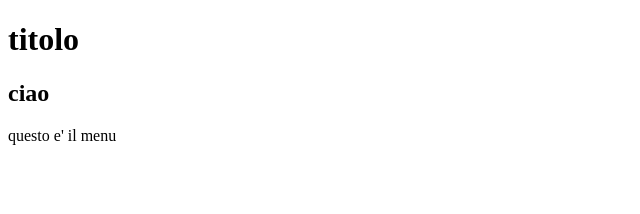
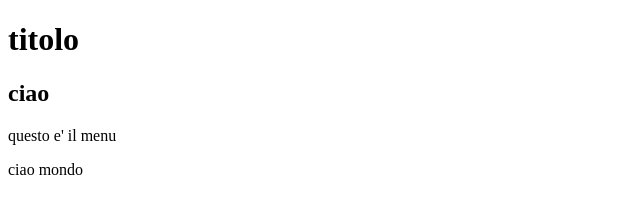
Before and after one commit to darius1989/prova, a plain HTML site: page index.html in a window 1280 px wide. Shown: the full height of the page, 0-640 px from the left. Drawn offline with Linux system fonts and the light colour scheme.

Commit message:
aggiunto ciao

```diff
--- a/index.html
+++ b/index.html
@@ -10,5 +10,6 @@
     <h1>titolo</h1>
     <h2>ciao</h2>
     <p>questo e' il menu</p>
+    ciao mondo
 </body>
 </html>
```
